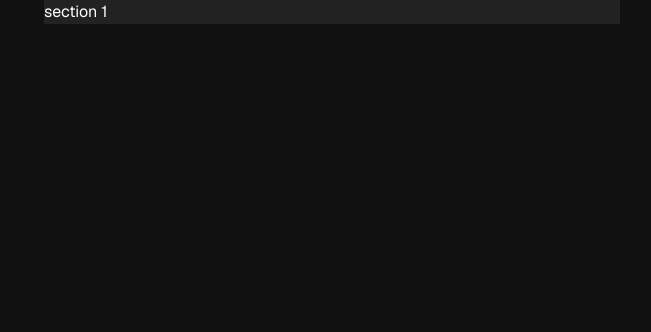
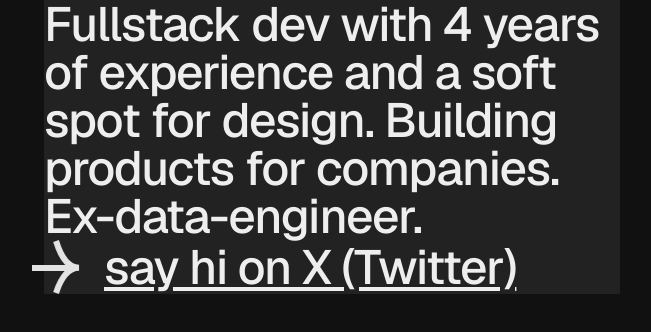
Before and after one commit to fulopkovacs/horizontal-scroll-text-effect, a Next.js app: page /v3 in a window 1280 px wide. Shown: the top 332 px of the page, without its empty margins (308-959 px from the left). Built offline with nearby package versions, Linux system fonts and the light colour scheme.

Commit message:
Update the first section

```diff
--- a/src/components/Section.tsx
+++ b/src/components/Section.tsx
@@ -2,7 +2,7 @@
 
 export function Section({ children }: { children: ReactNode }) {
   return (
-    <div className="mx-6 max-w-3xl bg-gray3 text-white sm:mx-auto sm:max-w-xl">
+    <div className="mx-6 max-w-3xl bg-gray3 text-gray12 sm:mx-auto sm:max-w-xl">
       {children}
     </div>
   );
--- /dev/null
+++ b/src/components/typography.tsx
@@ -0,0 +1,21 @@
+import { type ReactNode } from "react";
+import { cn } from "~/lib/utils";
+
+export function Title({
+  children,
+  className,
+}: {
+  children: ReactNode;
+  className?: string;
+}) {
+  return (
+    <p
+      className={cn(
+        "text-5xl font-medium tracking-tight text-gray12",
+        className
+      )}
+    >
+      {children}
+    </p>
+  );
+}
--- a/src/pages/v3/index.tsx
+++ b/src/pages/v3/index.tsx
@@ -1,10 +1,18 @@
 import { Section } from "~/components/Section";
+import { Title } from "~/components/typography";
 
 export default function Page() {
   return (
     <div>
       <Section>
-        <h1>section 1</h1>
+        <Title>
+          Fullstack dev with 4 years of experience and a soft spot for design.
+          Building products for companies. Ex-data-engineer.
+        </Title>
+        <a className="flex items-center gap-3" href="https://x.com/notacheetah">
+          <img className="animate-bounce-x" src="/arrow.svg" alt="arrow" />
+          <Title className="underline">say hi on X (Twitter)</Title>
+        </a>
       </Section>
     </div>
   );
--- a/tailwind.config.ts
+++ b/tailwind.config.ts
@@ -10,6 +10,15 @@
         // gray1, gray2...
         ...grayDark,
       },
+      keyframes: {
+        "bounce-x": {
+          "0, 100%": { transform: "none" },
+          "50%": { transform: "translateX(-25%)" },
+        },
+      },
+      animation: {
+        "bounce-x": "bounce-x 1s ease infinite",
+      },
       fontFamily: {
         sans: ["var(--font-geist-sans)", ...fontFamily.sans],
         mono: ["var(--font-geist-mono)"],
```
Also changed, not shown: public/arrow.svg (added).
